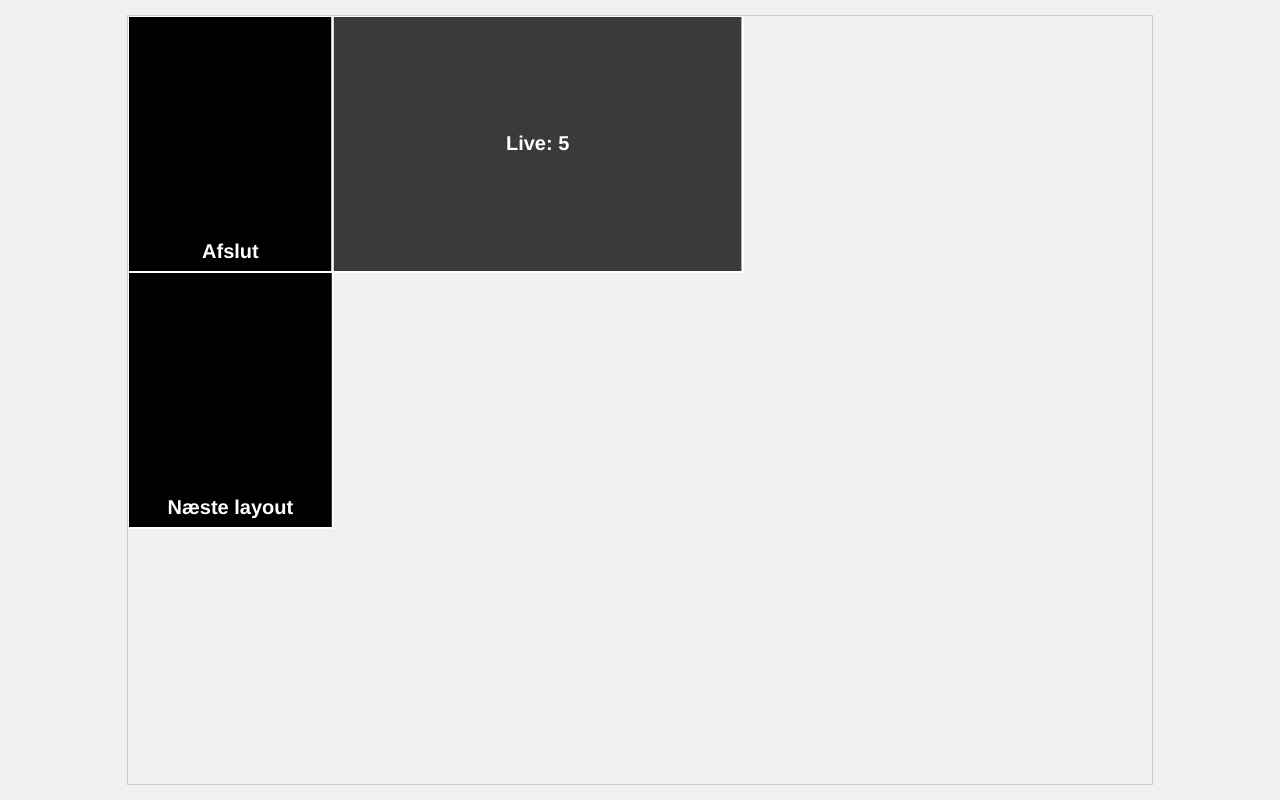
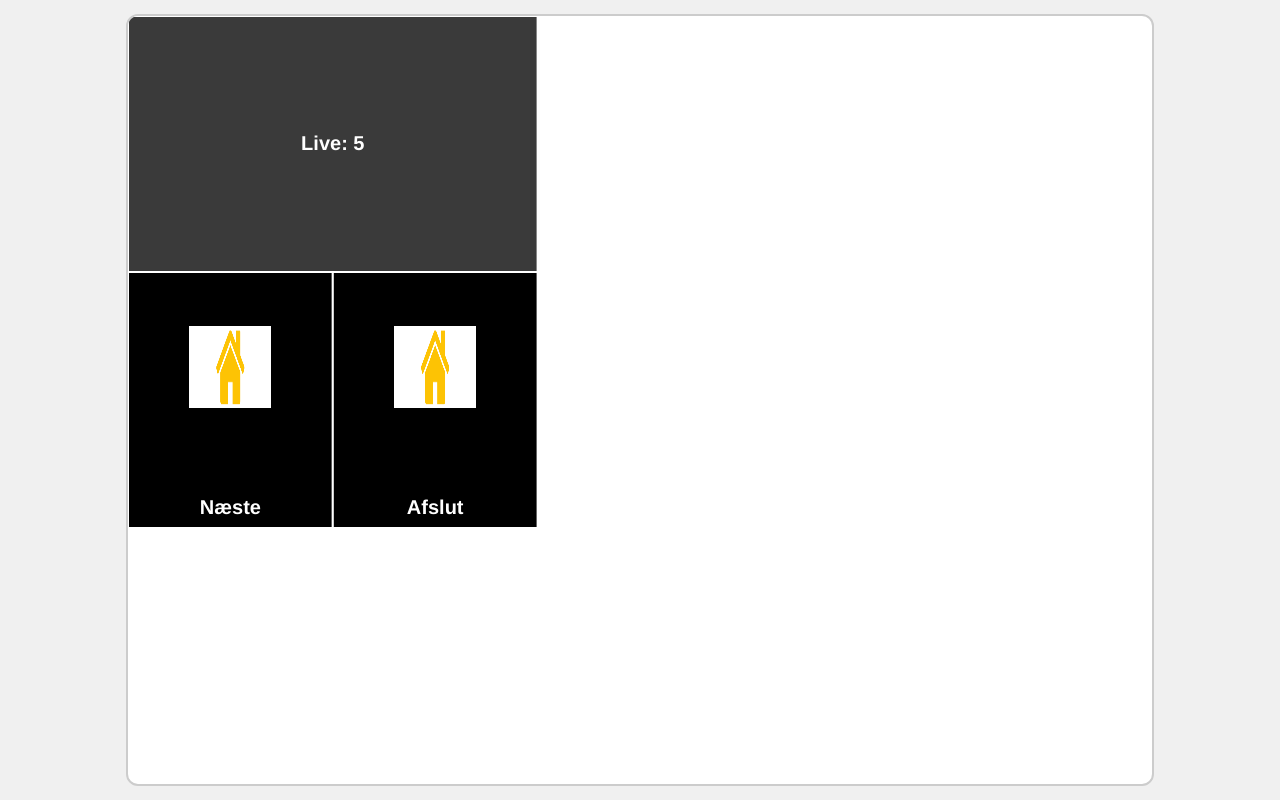
Before and after one commit to haakonlund/gazeicon, a plain HTML site: page index.html in a window 1280 px wide. Drawn offline with Linux system fonts and the light colour scheme.

Commit message:
icons etc for black

```diff
--- a/index.html
+++ b/index.html
@@ -1,11 +1,22 @@
 <!DOCTYPE html>
-<html lang="en">
+<html lang="da">
 <head>
 <meta charset="UTF-8">
-<title>Canvas Grid Dynamic JSON</title>
+<title>Canvas Layout (med ikoner)</title>
 <style>
-    body { margin: 0; display: flex; justify-content: center; align-items: center; height: 100vh; background: #f0f0f0; }
-    canvas { border: 1px solid #ccc; }
+  body {
+    margin: 0;
+    background: #f0f0f0;
+    display: flex;
+    justify-content: center;
+    align-items: center;
+    height: 100vh;
+  }
+  canvas {
+    border: 2px solid #ccc;
+    border-radius: 12px;
+    background: white;
+  }
 </style>
 </head>
 <body>
--- a/layouts/layout1.json
+++ b/layouts/layout1.json
@@ -3,8 +3,8 @@
   "rows": 3,
   "cols": 5,
   "buttons": [
-    {"row": 0, "col": 1, "text": "Tekstfelt", "span": 2, "type": "text"},
-    {"row": 1, "col": 0, "text": "Næste layout", "action": "next_layout"},
-    {"row": 0, "col": 0, "text": "Afslut", "action": "quit"}
+    {"row": 0, "col": 0, "text": "Status", "span": 2, "type": "text"},
+    {"row": 1, "col": 0, "text": "Næste", "icon": "hjem.png", "action": "next_layout"},
+    {"row": 1, "col": 1, "text": "Afslut", "icon": "hjem.png", "action": "quit"}
   ]
 }
--- a/layouts/layout2.json
+++ b/layouts/layout2.json
@@ -3,8 +3,8 @@
   "rows": 3,
   "cols": 5,
   "buttons": [
-    {"row": 0, "col": 0, "text": "Tilbage", "action": "prev_layout"},
-    {"row": 0, "col": 1, "text": "Alternativ felt", "span": 2, "type": "text"},
-    {"row": 2, "col": 4, "text": "Afslut", "action": "quit"}
+    {"row": 0, "col": 0, "text": "Tilbage", "icon": "hjem.png", "action": "prev_layout"},
+    {"row": 1, "col": 2, "text": "Alternativ", "span": 2, "type": "text"},
+    {"row": 2, "col": 4, "text": "Afslut", "icon": "hjem.png", "action": "quit"}
   ]
 }
```
Also changed, not shown: icons/hjem.png (added).
